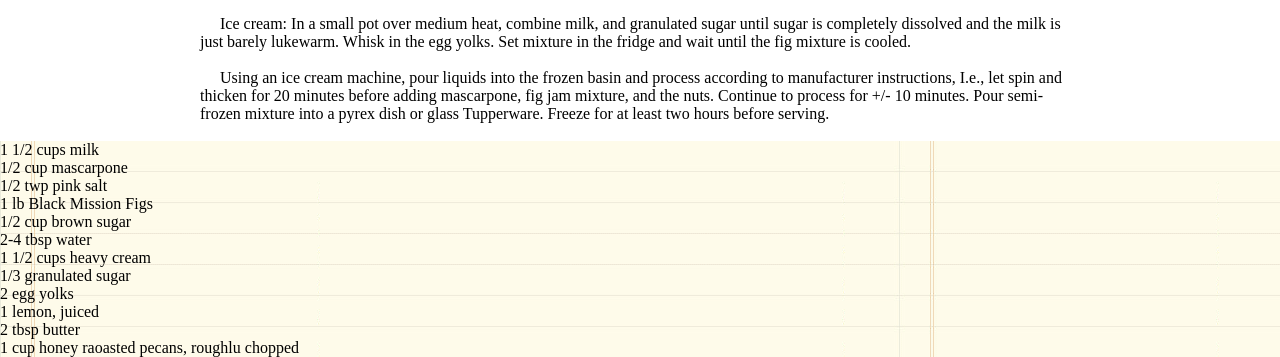
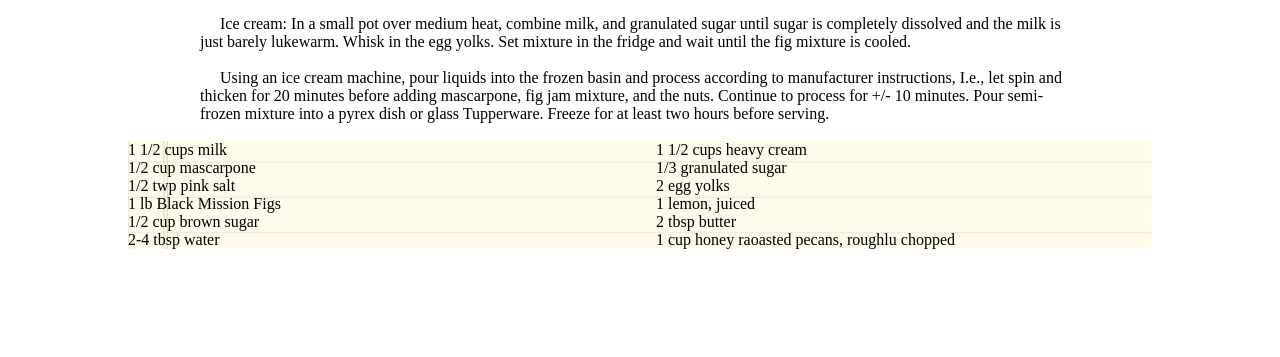
Before and after one commit to Gcrowder93/Choc-Pizza, a website: page index.html in a window 1280 px wide. Shown: the part 950-1307 px from the top of the page. After the commit the page ends 1199 px from the top, so only its background shows below. Drawn offline with Linux system fonts and the light colour scheme; a web font is replaced by a local one.

Commit message:
List is formatted and set on not pad background

```diff
--- a/index.html
+++ b/index.html
@@ -51,7 +51,7 @@
             </p><br>
             </div>
             <ol id="ing">
-                <li> 1 1/2 cups milk</li>
+                <li type = "radio"> 1 1/2 cups milk</li>
                 <li>1/2 cup mascarpone</li>
                 <li>1/2 twp pink salt</li>
                 <li>1 lb Black Mission Figs</li>
--- a/styles/style.css
+++ b/styles/style.css
@@ -72,4 +72,14 @@ h2 {
 }
 #ing {
     background-image: url(../assets/list-bg.png);
+    -moz-column-count: 2;
+    -moz-column-gap: 2em;
+    -webkit-column-count: 2;
+    -webkit-column-gap: 2em;
+    column-count: 2;
+    column-gap: 2;
+    width: 80%;
+    margin: auto;
+    background-position: center;
+    background-size: cover;
 }
```
